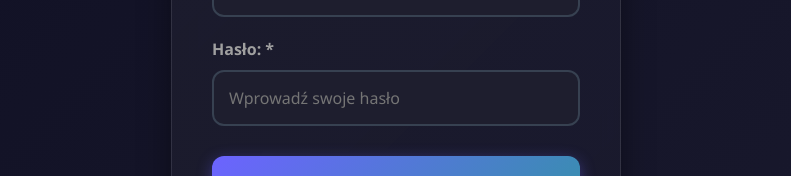
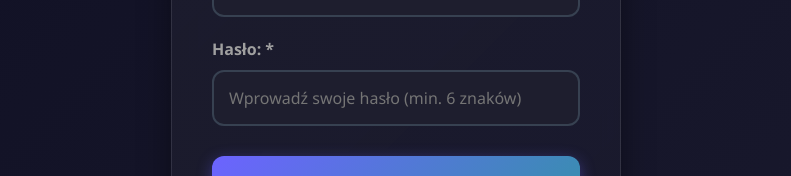
Before and after one commit to NasTiaFox30/projekt-CRUD-Anastasiia-Bzova, a React (Vite) app in the folder frontend/: page / in a window 1280 px wide. Both pictures are taken after a click on the button "Zaloguj się". Shown: the part 429-605 px from the top of the page, without its empty margins (244-1035 px from the left). Built offline with nearby package versions, Linux system fonts and the light colour scheme; no server answers.

Commit message:
refactor placeholder text (password)

```diff
--- a/frontend/src/components/Auth/Login.jsx
+++ b/frontend/src/components/Auth/Login.jsx
@@ -177,7 +177,7 @@ export default function Login({ onLogin, onSwitchToRegister }) {
               onChange={handleFieldChange}
               onBlur={() => handleFieldBlurError('password')}
               required
-              placeholder="Wprowadź swoje hasło"
+              placeholder="Wprowadź swoje hasło (min. 6 znaków)"
             />
             {renderFieldError('password')}
           </div>
```
